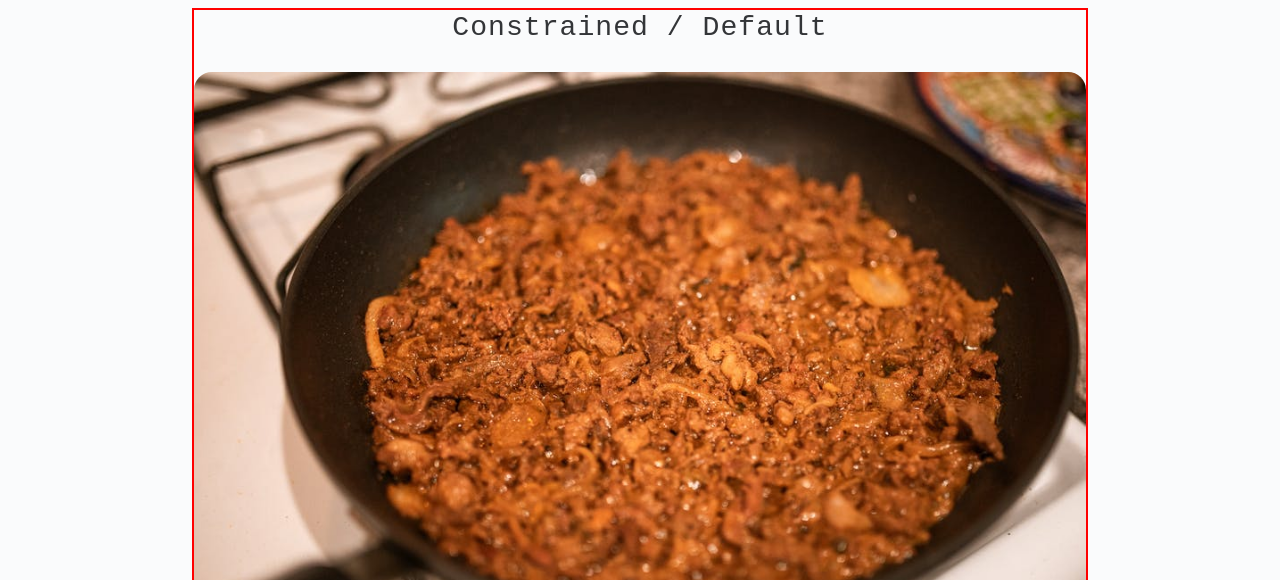
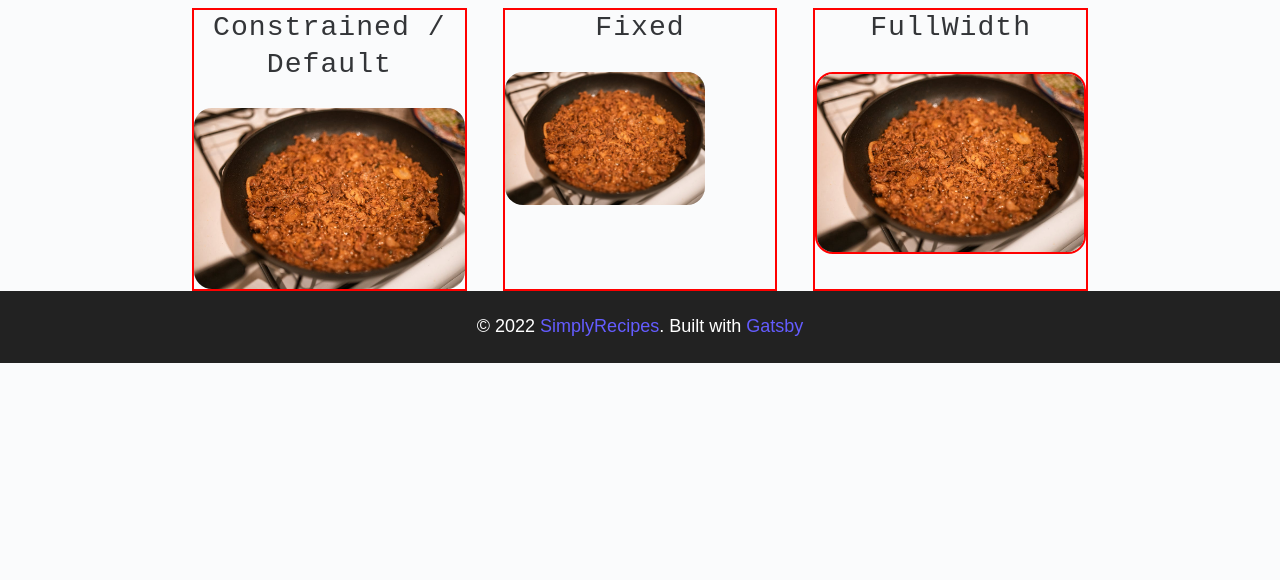
Before and after one commit to armod/gatsby-simply-recipes, a Gatsby site: page / in a window 1280 px wide. Shown: the part 196-776 px from the top of the page. Built offline with nearby package versions, Linux system fonts and the light colour scheme; Gatsby itself is replaced by a stand-in of ours.

Commit message:
options example

```diff
--- a/src/examples/images.js
+++ b/src/examples/images.js
@@ -35,7 +35,6 @@ const Images = () => {
           alt='food'
           placeholder='dominantColor'
           layout='fullWidth'
-          width={200}
           className='example-img'
           as='article'
         />
@@ -56,9 +55,9 @@ const Wrapper = styled.section`
   .example-img {
     border-radius: 1rem;
   }
-  /* @media (min-width: 992px) {
+  @media (min-width: 992px) {
     grid-template-columns: 1fr 1fr 1fr;
-  } */
+  }
 `
 
 export default Images
```
